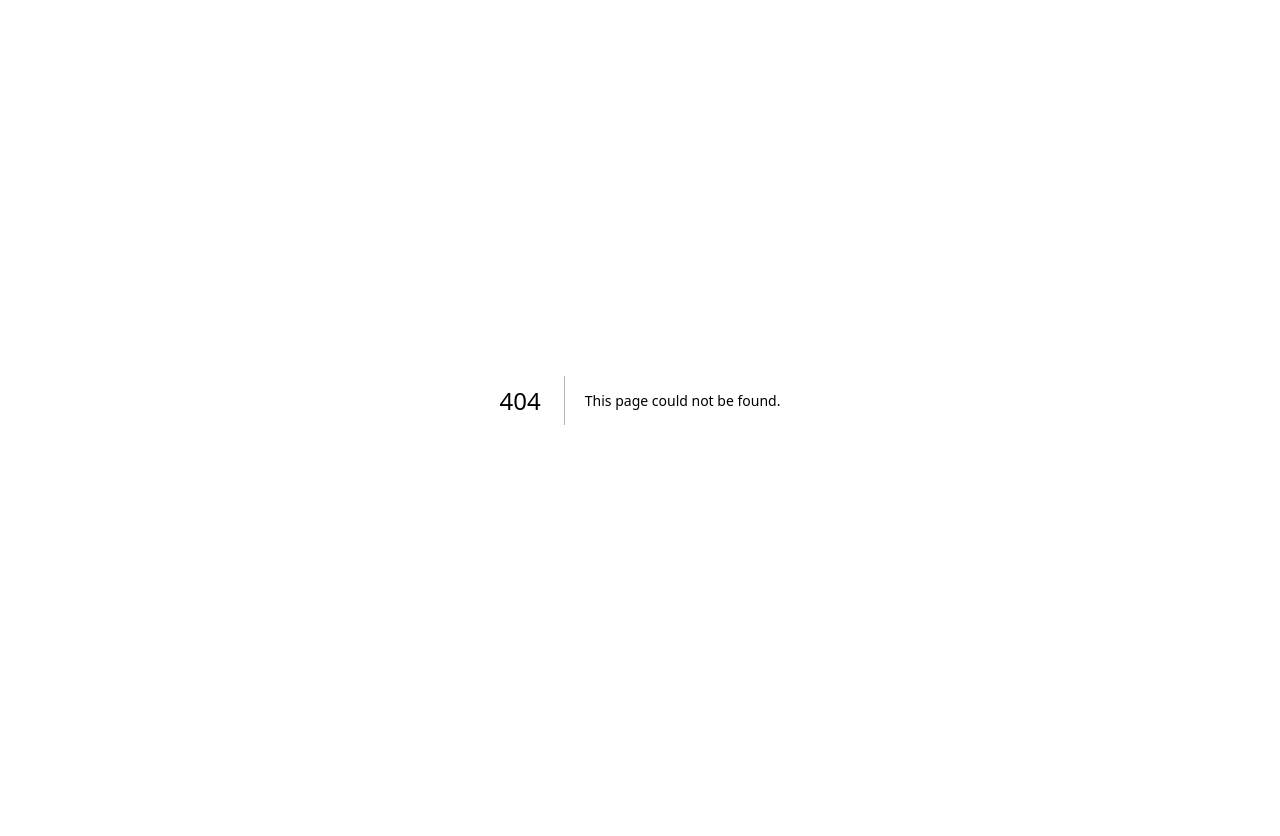
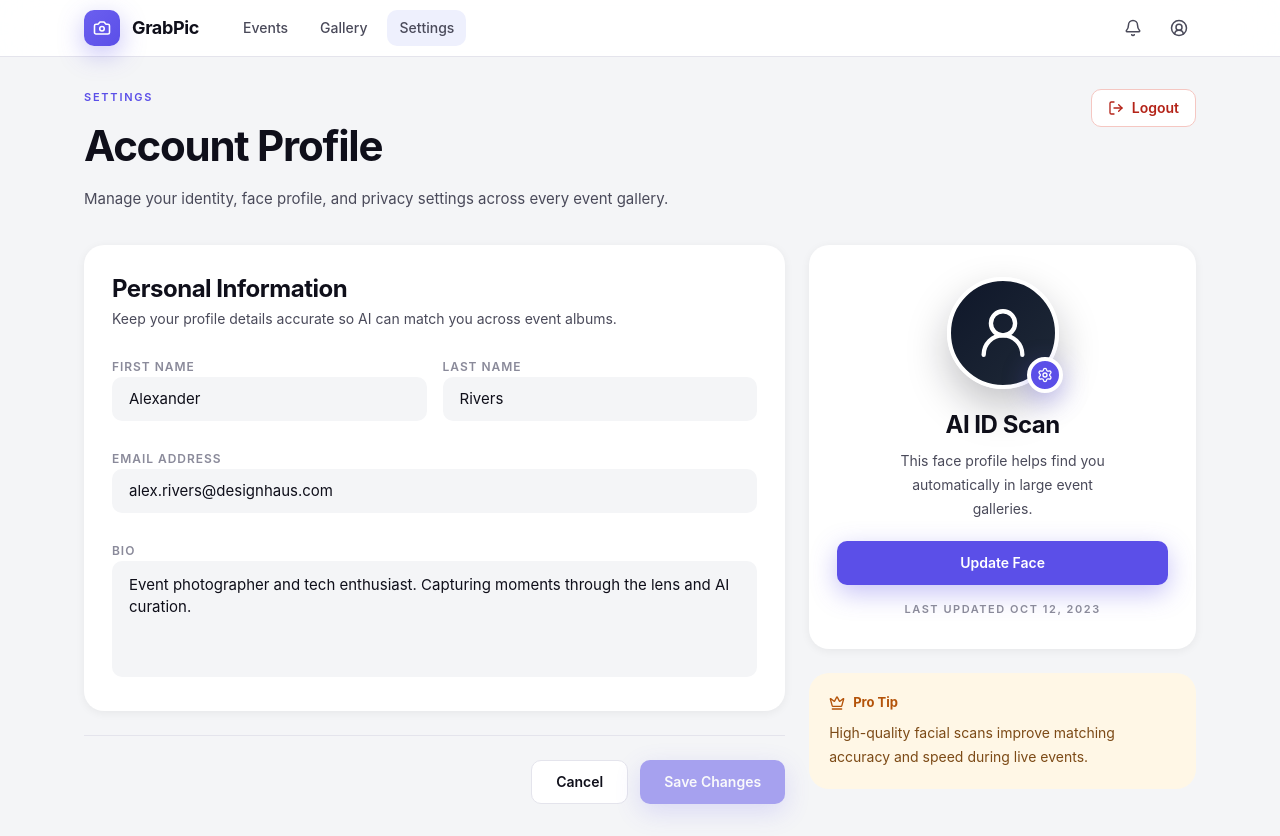
Before and after one commit to PranjalMantri/GrabPic, a Next.js app in the folder grabpic-frontend/: page /settings in a window 1280 px wide. Before the commit this address had no page. Before the commit the page ends 800 px from the top, so only its background shows below. Built offline with nearby package versions, Linux system fonts and the light colour scheme.

Commit message:
feat: create settings page

```diff
--- a/grabpic-frontend/next.config.ts
+++ b/grabpic-frontend/next.config.ts
@@ -6,7 +6,7 @@ const nextConfig: NextConfig = {
     root: path.resolve(__dirname),
   },
   images: {
-    domains: ["lh3.googleusercontent.com"],
+    remotePatterns: [{ hostname: "lh3.googleusercontent.com" }],
   },
   /* config options here */
 };
--- a/grabpic-frontend/src/components/home/authenticated-homepage.tsx
+++ b/grabpic-frontend/src/components/home/authenticated-homepage.tsx
@@ -78,12 +78,18 @@ export function AuthenticatedHomePage() {
     <div className="min-h-screen bg-(--color-bg-base)">
       <AuthenticatedNavbar activeTab="Events" />
 
-      <main className="mx-auto w-full max-w-310e-y-8 px-5 py-8">
-        <section className="flex flex-wrap items-center justify-between gap-4">
-          <div>
+      <main className="mx-auto w-full max-w-6xl space-y-8 px-5 py-8">
+        <section className="flex flex-col items-start gap-4 text-left">
+          <div className="space-y-2">
+            <p className="text-[11px] font-semibold uppercase tracking-[0.16em] text-(--color-primary)">
+              Dashboard
+            </p>
             <h1 className="text-[42px] font-bold leading-tight tracking-[-0.03em] text-(--color-text-primary)">
               Welcome back, Alex.
             </h1>
+            <p className="max-w-2xl text-[15px] leading-7 text-(--color-text-secondary)">
+              Track active events, review curated highlights, and jump into your latest AI-assisted galleries.
+            </p>
           </div>
         </section>
 
--- a/grabpic-frontend/src/components/home/authenticated-navbar.tsx
+++ b/grabpic-frontend/src/components/home/authenticated-navbar.tsx
@@ -54,9 +54,9 @@ const defaultNotifications: NavbarNotification[] = [
 ];
 
 const tabs: Array<{ label: NavbarTab; href: string }> = [
-  { label: "Events", href: "#" },
-  { label: "Gallery", href: "#" },
-  { label: "Settings", href: "#" },
+  { label: "Events", href: "/" },
+  { label: "Gallery", href: "/gallery" },
+  { label: "Settings", href: "/settings" },
 ];
 
 export function AuthenticatedNavbar({
@@ -105,8 +105,8 @@ export function AuthenticatedNavbar({
   }
 
   return (
-    <header className="sticky top-0 z-20 border-b border-(--color-border)hite/95 backdrop-blur-md">
-      <div className="mx-auto flex h-16 w-full max-w-310 items-center justify-between px-5">
+    <header className="sticky top-0 z-20 border-b border-(--color-border) bg-white/92 backdrop-blur-xl">
+      <div className="mx-auto flex h-14 w-full max-w-6xl items-center justify-between px-5">
         <div className="flex items-center gap-8">
           <Link className="flex items-center gap-3" href="/">
             <span className="flex h-9 w-9 items-center justify-center rounded-[10px] bg-[linear-gradient(135deg,#6b5fef_0%,#5b4fe8_100%)] text-white shadow-(--shadow-primary)">
@@ -119,7 +119,7 @@ export function AuthenticatedNavbar({
 
           <nav className="flex items-center gap-2 text-sm font-medium text-(--color-text-secondary)">
             {tabs.map((tab) => (
-              <a
+              <Link
                 key={tab.label}
                 href={tab.href}
                 className={
@@ -129,7 +129,7 @@ export function AuthenticatedNavbar({
                 }
               >
                 {tab.label}
-              </a>
+              </Link>
             ))}
           </nav>
         </div>
@@ -174,7 +174,7 @@ export function AuthenticatedNavbar({
                 {notifications.map((item) => (
                   <div
                     key={item.id}
-                    className="rounded-xl border border-transparent px-3 py-2 transition hover:border-(--color-border)r:bg-[#f7f8fc]"
+                    className="rounded-xl border border-transparent px-3 py-2 transition hover:border-(--color-border) hover:bg-[#f7f8fc]"
                   >
                     <p className="text-[13px] font-semibold text-(--color-text-primary)">
                       {item.title}
@@ -200,13 +200,13 @@ export function AuthenticatedNavbar({
               </div>
 
               <div className="mt-2 space-y-1">
-                <button
-                  type="button"
-                  className="flex w-full items-center gap-2 rounded-lg px-2.5 py-2 text-left text-sm text-(--color-text-secondary) transition hover:bg-[#f4f6fb]"
+                <Link
+                  href="/settings"
+                  className="flex w-full items-center gap-2 rounded-lg px-2.5 py-2 text-sm text-(--color-text-secondary) transition hover:bg-[#f4f6fb]"
                 >
                   <Settings size={16} />
                   Account Settings
-                </button>
+                </Link>
                 <button
                   type="button"
                   onClick={handleLogout}
--- /dev/null
+++ b/grabpic-frontend/src/pages/settings.tsx
@@ -0,0 +1,214 @@
+import Head from "next/head";
+import { useRouter } from "next/router";
+import { useState } from "react";
+
+import { Crown, LogOut, Settings as SettingsIcon, UserRound } from "lucide-react";
+
+import { AuthenticatedNavbar } from "@/components/home";
+import { Button } from "@/components/ui/button";
+import { Card, CardContent } from "@/components/ui/card";
+import { Input } from "@/components/ui/input";
+import { clearMockSession } from "@/lib/auth";
+
+type FormValues = {
+  firstName: string;
+  lastName: string;
+  email: string;
+  bio: string;
+};
+
+const initialValues: FormValues = {
+  firstName: "Alexander",
+  lastName: "Rivers",
+  email: "alex.rivers@designhaus.com",
+  bio: "Event photographer and tech enthusiast. Capturing moments through the lens and AI curation.",
+};
+
+export default function SettingsPage() {
+  const router = useRouter();
+  const [savedValues, setSavedValues] = useState<FormValues>(initialValues);
+  const [formValues, setFormValues] = useState<FormValues>(initialValues);
+
+  const isDirty =
+    formValues.firstName !== savedValues.firstName ||
+    formValues.lastName !== savedValues.lastName ||
+    formValues.email !== savedValues.email ||
+    formValues.bio !== savedValues.bio;
+
+  function handleLogout() {
+    clearMockSession();
+    void router.push("/login");
+  }
+
+  function handleSubmit(event: React.FormEvent<HTMLFormElement>) {
+    event.preventDefault();
+
+    if (!isDirty) {
+      return;
+    }
+
+    setSavedValues(formValues);
+  }
+
+  function handleReset(event: React.FormEvent<HTMLFormElement>) {
+    event.preventDefault();
+    setFormValues(savedValues);
+  }
+
+  function updateField(field: keyof FormValues, value: string) {
+    setFormValues((current) => ({ ...current, [field]: value }));
+  }
+
+  return (
+    <>
+      <Head>
+        <title>GrabPic | Settings</title>
+        <meta
+          name="description"
+          content="Update your account profile, photo privacy, and face scan settings in GrabPic."
+        />
+      </Head>
+
+      <div className="min-h-screen bg-(--color-bg-base)">
+        <AuthenticatedNavbar activeTab="Settings" />
+
+        <main className="mx-auto w-full max-w-6xl px-5 py-8">
+          <section className="flex flex-wrap items-start justify-between gap-4">
+            <div>
+              <p className="text-[11px] font-semibold uppercase tracking-[0.16em] text-(--color-primary)">
+                Settings
+              </p>
+              <h1 className="mt-2 text-[42px] font-bold tracking-[-0.03em] text-(--color-text-primary)">
+                Account Profile
+              </h1>
+              <p className="mt-2 max-w-2xl text-[15px] leading-7 text-(--color-text-secondary)">
+                Manage your identity, face profile, and privacy settings across every event gallery.
+              </p>
+            </div>
+
+            <button
+              type="button"
+              onClick={handleLogout}
+              className="inline-flex items-center gap-2 rounded-[10px] border border-[#f5c7c2] bg-white px-4 py-2 text-sm font-semibold text-[#b42318] transition hover:bg-[#fef3f2]"
+            >
+              <LogOut size={16} />
+              Logout
+            </button>
+          </section>
+
+          <section className="mt-8 grid gap-6 lg:grid-cols-[1.45fr_0.8fr]">
+            <form className="space-y-6" onReset={handleReset} onSubmit={handleSubmit}>
+              <Card className="border-none shadow-[0_18px_50px_rgba(15,15,26,0.06)]">
+                <CardContent className="space-y-6 p-7">
+                  <div>
+                    <h2 className="text-2xl font-bold tracking-[-0.02em] text-(--color-text-primary)">
+                      Personal Information
+                    </h2>
+                    <p className="mt-1 text-sm text-(--color-text-secondary)">
+                      Keep your profile details accurate so AI can match you across event albums.
+                    </p>
+                  </div>
+
+                  <div className="grid gap-4 sm:grid-cols-2">
+                    <label className="space-y-2">
+                      <span className="text-[12px] font-semibold uppercase tracking-[0.08em] text-(--color-text-tertiary)">
+                        First Name
+                      </span>
+                      <Input
+                        value={formValues.firstName}
+                        onChange={(event) => updateField("firstName", event.target.value)}
+                      />
+                    </label>
+                    <label className="space-y-2">
+                      <span className="text-[12px] font-semibold uppercase tracking-[0.08em] text-(--color-text-tertiary)">
+                        Last Name
+                      </span>
+                      <Input
+                        value={formValues.lastName}
+                        onChange={(event) => updateField("lastName", event.target.value)}
+                      />
+                    </label>
+                  </div>
+
+                  <label className="block space-y-2">
+                    <span className="text-[12px] font-semibold uppercase tracking-[0.08em] text-(--color-text-tertiary)">
+                      Email Address
+                    </span>
+                    <Input
+                      type="email"
+                      value={formValues.email}
+                      onChange={(event) => updateField("email", event.target.value)}
+                    />
+                  </label>
+
+                  <label className="block space-y-2">
+                    <span className="text-[12px] font-semibold uppercase tracking-[0.08em] text-(--color-text-tertiary)">
+                      Bio
+                    </span>
+                    <textarea
+                      value={formValues.bio}
+                      onChange={(event) => updateField("bio", event.target.value)}
+                      rows={4}
+                      className="w-full resize-none rounded-[10px] border border-transparent bg-[#f4f5f7] px-4 py-3 text-[15px] text-(--color-text-primary) outline-none transition-[border-color,background,box-shadow] duration-200 placeholder:text-(--color-text-tertiary) focus:border-(--color-primary) focus:bg-white focus:ring-2 focus:ring-(--color-primary)/10"
+                    />
+                  </label>
+                </CardContent>
+              </Card>
+
+              <div className="flex flex-col gap-3 border-t border-(--color-border) pt-6 sm:flex-row sm:justify-end">
+                <Button type="reset" variant="secondary">
+                  Cancel
+                </Button>
+                <Button type="submit" disabled={!isDirty}>
+                  Save Changes
+                </Button>
+              </div>
+            </form>
+
+            <div className="space-y-6">
+              <Card className="border-none shadow-[0_18px_50px_rgba(15,15,26,0.06)]">
+                <CardContent className="flex flex-col items-center px-7 py-8 text-center">
+                  <div className="relative">
+                    <div className="flex h-28 w-28 items-center justify-center overflow-hidden rounded-full border-4 border-white bg-[linear-gradient(135deg,#0f172a_0%,#1f2937_100%)] text-white shadow-[0_18px_40px_rgba(15,15,26,0.25)]">
+                      <UserRound size={58} strokeWidth={1.8} />
+                    </div>
+                    <span className="absolute -bottom-1 -right-1 flex h-9 w-9 items-center justify-center rounded-full border-4 border-white bg-(--color-primary) text-white shadow-(--shadow-primary)">
+                      <SettingsIcon size={16} />
+                    </span>
+                  </div>
+
+                  <h2 className="mt-5 text-2xl font-bold tracking-[-0.02em] text-(--color-text-primary)">
+                    AI ID Scan
+                  </h2>
+                  <p className="mt-2 max-w-[24ch] text-sm leading-6 text-(--color-text-secondary)">
+                    This face profile helps find you automatically in large event galleries.
+                  </p>
+
+                  <Button className="mt-5 w-full" type="button">
+                    Update Face
+                  </Button>
+
+                  <p className="mt-4 text-[11px] font-semibold uppercase tracking-[0.14em] text-(--color-text-tertiary)">
+                    Last updated Oct 12, 2023
+                  </p>
+                </CardContent>
+              </Card>
+
+              <Card className="border-none bg-[#fff7e6] shadow-none">
+                <CardContent className="space-y-2 p-5">
+                  <div className="flex items-center gap-2 text-[#b45309]">
+                    <Crown size={16} />
+                    <p className="text-[13px] font-bold">Pro Tip</p>
+                  </div>
+                  <p className="text-sm leading-6 text-[#7c4a16]">
+                    High-quality facial scans improve matching accuracy and speed during live events.
+                  </p>
+                </CardContent>
+              </Card>
+            </div>
+          </section>
+        </main>
+      </div>
+    </>
+  );
+}
```
